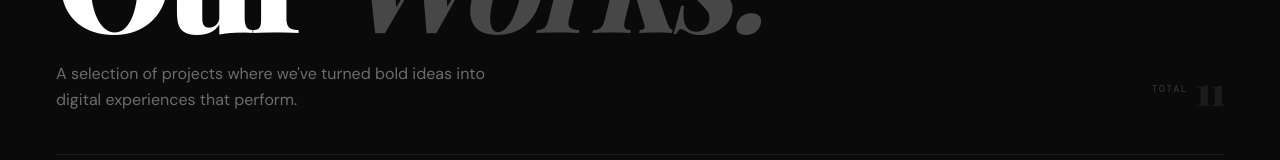
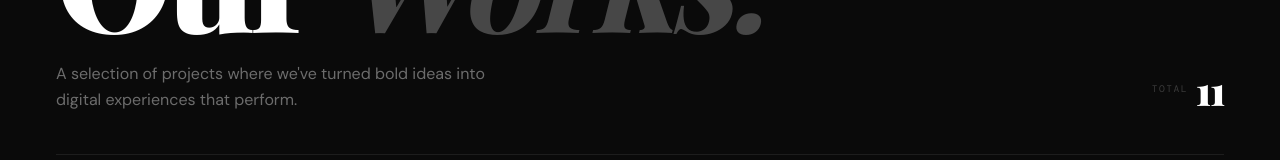
Before and after one commit to Manavjain45/iuxoa-site, a React (Vite) app: page /works in a window 1280 px wide. Shown: the part 237-397 px from the top of the page. Built offline with nearby package versions, Linux system fonts and the light colour scheme; a web font is replaced by a local one.

Commit message:
make total count fully visible

```diff
--- a/src/pages/Works.jsx
+++ b/src/pages/Works.jsx
@@ -225,7 +225,7 @@ export default function Works() {
             </p>
             <div style={{ display: 'flex', alignItems: 'center', gap: 8, paddingBottom: 4 }}>
               <span style={{ fontFamily: MONO, fontSize: '0.6rem', color: 'rgba(255,255,255,0.2)', letterSpacing: '0.15em', textTransform: 'uppercase' }}>Total</span>
-              <span style={{ fontFamily: DISPLAY, fontSize: '2.5rem', fontWeight: 900, color: 'rgba(255,255,255,0.07)', letterSpacing: '-0.04em', lineHeight: 1 }}>{String(projects.length).padStart(2,'0')}</span>
+              <span style={{ fontFamily: DISPLAY, fontSize: '2.5rem', fontWeight: 900, color: '#fff', letterSpacing: '-0.04em', lineHeight: 1 }}>{String(projects.length).padStart(2,'0')}</span>
             </div>
           </motion.div>
 
```
